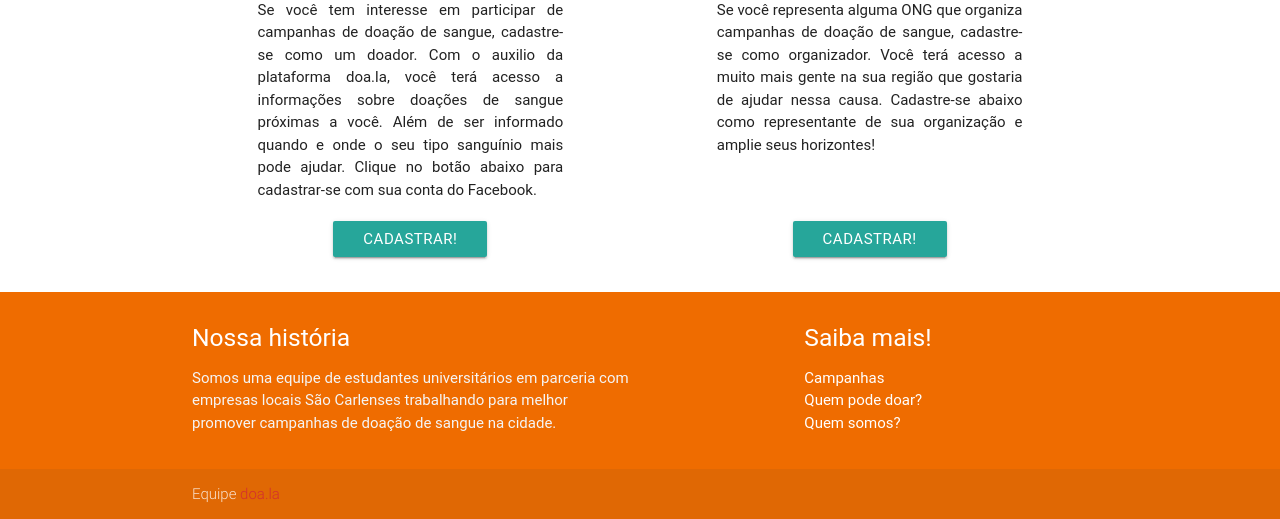
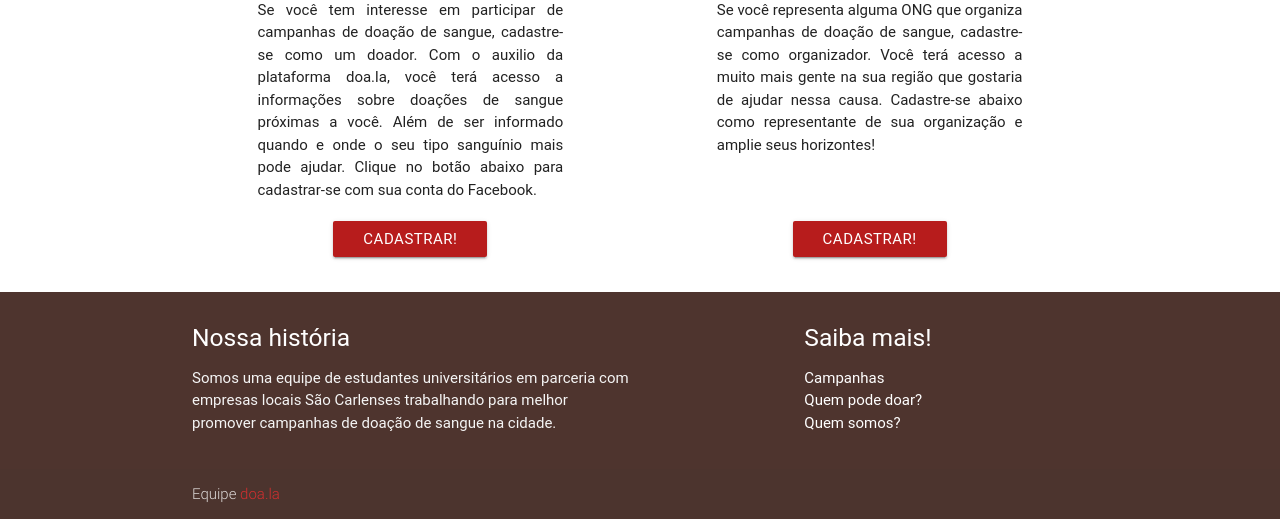
Before and after one commit to rvferreira/GoodVamps, a Django app: page /cadastro/ in a window 1280 px wide. Shown: the part 281-800 px from the top of the page. Run offline with Django 3.2, Linux system fonts and the light colour scheme; some libraries are stand-ins or nearby versions; some web fonts are replaced.

Commit message:
final colors

```diff
--- a/gvapp/templates/campanha_detail.html
+++ b/gvapp/templates/campanha_detail.html
@@ -23,7 +23,7 @@
 </script>
 
 <div class="container">
-    <h5 class="header center blue-text">
+    <h5 class="header center {{ color2_text }}">
         {{campanha}}
     </h5>
 
--- a/gvapp/templates/signup.html
+++ b/gvapp/templates/signup.html
@@ -32,12 +32,12 @@
     <div class="row">
         <div class="col s6">
             <div class="center-align" >
-                <a href="/doador/cadastro/1"><button class="btn waves-effect waves-light">Cadastrar!</button></a>
+                <a href="/doador/cadastro/1"><button class="btn {{button_color}} waves-effect waves-light">Cadastrar!</button></a>
             </div>
         </div>
         <div class="col s6">
             <div class="center-align">
-                <a href="/organizador/cadastro"><button class="btn waves-effect waves-light">Cadastrar!</button></a>
+                <a href="/organizador/cadastro"><button class="btn {{button_color}} waves-effect waves-light">Cadastrar!</button></a>
             </div>
         </div>
     </div>
--- a/templates/base.html
+++ b/templates/base.html
@@ -1,5 +1,5 @@
 {% load staticfiles %}
-{% with button_color="red darken-2" color1="red darken-2" color2="orange darken-3" color3="red darken-4" color1_text="red-text text-darken-2" color2_text="red-text text-darken-2" color3_text="orange-text text-darken-2" %}
+{% with button_color="red darken-4" color1="red darken-2" color2="brown darken-3" color3="red darken-4" color1_text="red-text text-darken-2" color2_text="red-text text-darken-2" color3_text="orange-text text-darken-2" %}
 <!DOCTYPE html>
 <html lang="en">
 
--- a/templates/who.html
+++ b/templates/who.html
@@ -40,7 +40,7 @@
             </div>
         </div>
     </div>
-<div class="section">
+<div class="section light">
     <p>
         Além desses critérios básicos, há alguns impedimentos que podem ser aplicados, temporariamente ou definitivamente:
         <br><br><span class="{{color2_text}}">Impedimentos definitivos</span>:
```
Also changed, not shown: gvapp/templates/campanha_in_list.html (+1 -26 lines), db.sqlite3.
